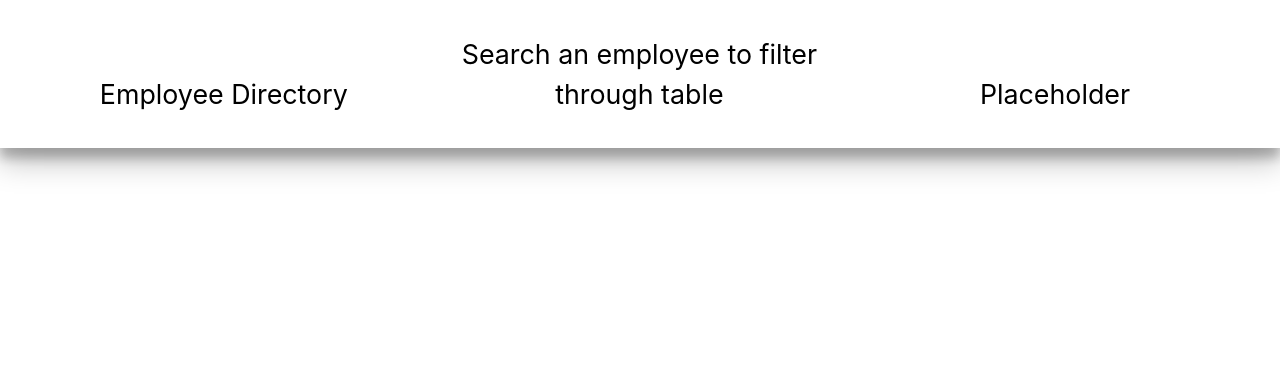
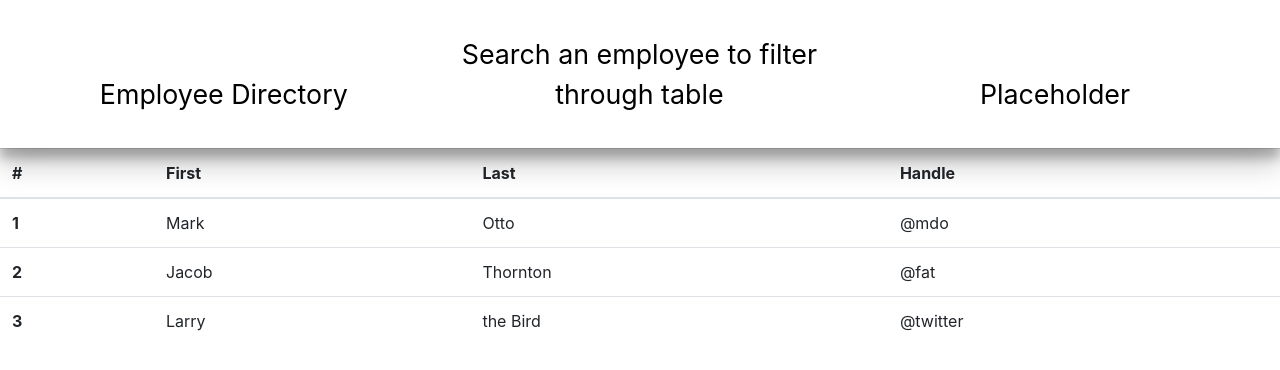
Before and after one commit to ArjayCaluag/Employee-directory, a React (Create React App) app in the folder employee-directory/: page / in a window 1280 px wide. Shown: the top 370 px of the page. Built offline with nearby package versions, Linux system fonts and the light colour scheme.

Commit message:
Create table with static elements

```diff
--- a/employee-directory/src/App.js
+++ b/employee-directory/src/App.js
@@ -1,14 +1,17 @@
 import "./App.css";
 import React from "react";
 import NavBar from "./components/NavBar";
+import Table from "./components/Table";
 
 function App() {
   // const [employee, setEmployee] = useState({});
 
-
   return (
     <div>
       <NavBar />
+      <div>
+        <Table />
+      </div>
     </div>
   );
 }
--- a/employee-directory/src/components/NavBar/style.css
+++ b/employee-directory/src/components/NavBar/style.css
@@ -1,6 +1,6 @@
 .navbar {
     min-height: 70px;
-    position: fixed;
+
     width: 100%;
     box-shadow: 0 14px 28px rgb(0 0 0 / 25%), 0 10px 10px rgb(0 0 0 / 22%);
     color:black;
--- a/employee-directory/src/components/Table/index.js
+++ b/employee-directory/src/components/Table/index.js
@@ -0,0 +1,42 @@
+import React from "react";
+import "./style.css";
+
+function Table(props) {
+    return (
+        <table class="table">
+        <thead>
+          <tr>
+            <th scope="col">#</th>
+            <th scope="col">First</th>
+            <th scope="col">Last</th>
+            <th scope="col">Handle</th>
+          </tr>
+        </thead>
+        <tbody>
+          <tr>
+            <th scope="row">1</th>
+            <td>Mark</td>
+            <td>Otto</td>
+            <td>@mdo</td>
+          </tr>
+          <tr>
+            <th scope="row">2</th>
+            <td>Jacob</td>
+            <td>Thornton</td>
+            <td>@fat</td>
+          </tr>
+          <tr>
+            <th scope="row">3</th>
+            <td>Larry</td>
+            <td>the Bird</td>
+            <td>@twitter</td>
+          </tr>
+        </tbody>
+      </table>
+    );
+  }
+
+
+
+
+export default Table
```
